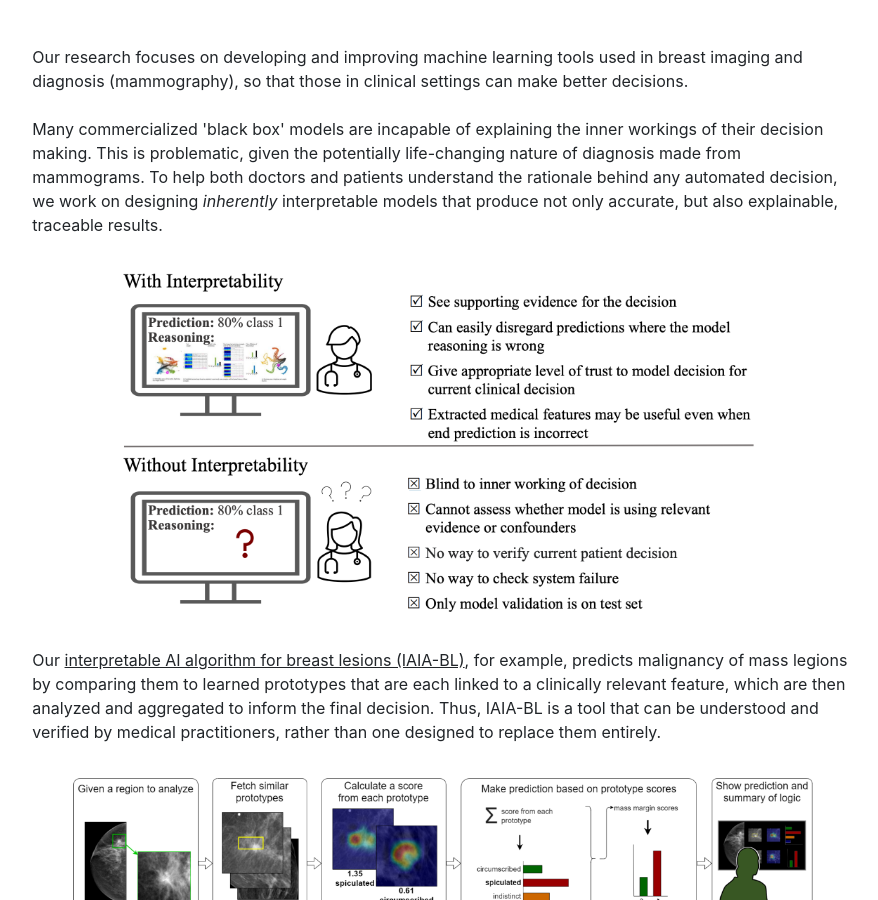
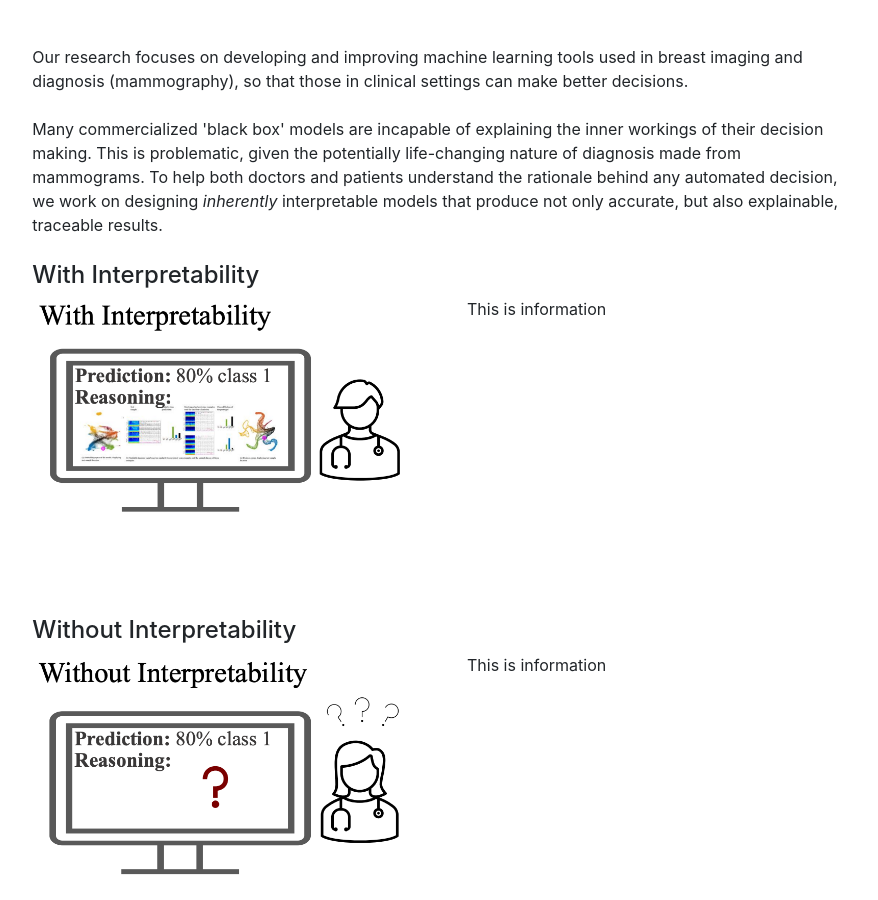
Before and after one commit to alinajadebarnett/interpmammo, a Jekyll site: the page built from index.md, in a window 1280 px wide and 900 px high, scrolled down 387 px. Shown: the whole window, without its empty margins (197-1075 px from the left). Built offline with Jekyll 4.4.1, drawn with Linux system fonts in a browser that asks for light colours.

Commit message:
edit homepage

```diff
--- a/_includes/overview.html
+++ b/_includes/overview.html
@@ -5,7 +5,28 @@
     <br><br>
     Many commercialized 'black box' models are incapable of explaining the inner workings of their decision making. This is problematic, given the potentially life-changing nature of diagnosis made from mammograms. To help both doctors and patients understand the rationale behind any automated decision, we work on designing <i>inherently </i>interpretable models that produce not only accurate, but also explainable, traceable results.
     <br><br>
-    <img src="{{ site.github.url }}/assets/img/interpretability.jpg" alt="Interpretability" width="100%">
+
+    <h4>With Interpretability</h4>
+    <div class="row g-5 mb-5">
+      <div class="col-md-6">
+        <img src="{{ site.github.url }}/assets/img/with_interp.jpg" alt="with_interp" width="100%">
+      </div>
+      <div class="col-md-6">
+        <p>This is information</p>
+      </div>
+    </div>
+
+    <br><br>
+
+    <h4>Without Interpretability</h4>
+    <div class="row g-5 mb-5">
+      <div class="col-md-6">
+        <img src="{{ site.github.url }}/assets/img/without_interp.jpg" alt="without_interp" width="100%">
+      </div>
+      <div class="col-md-6">
+        <p>This is information</p>
+      </div>
+    </div>
 
     <br><br>
 
```
Also changed, not shown: assets/img/with_interp.jpg (added), assets/img/without_interp.jpg (added), 2 other files.
